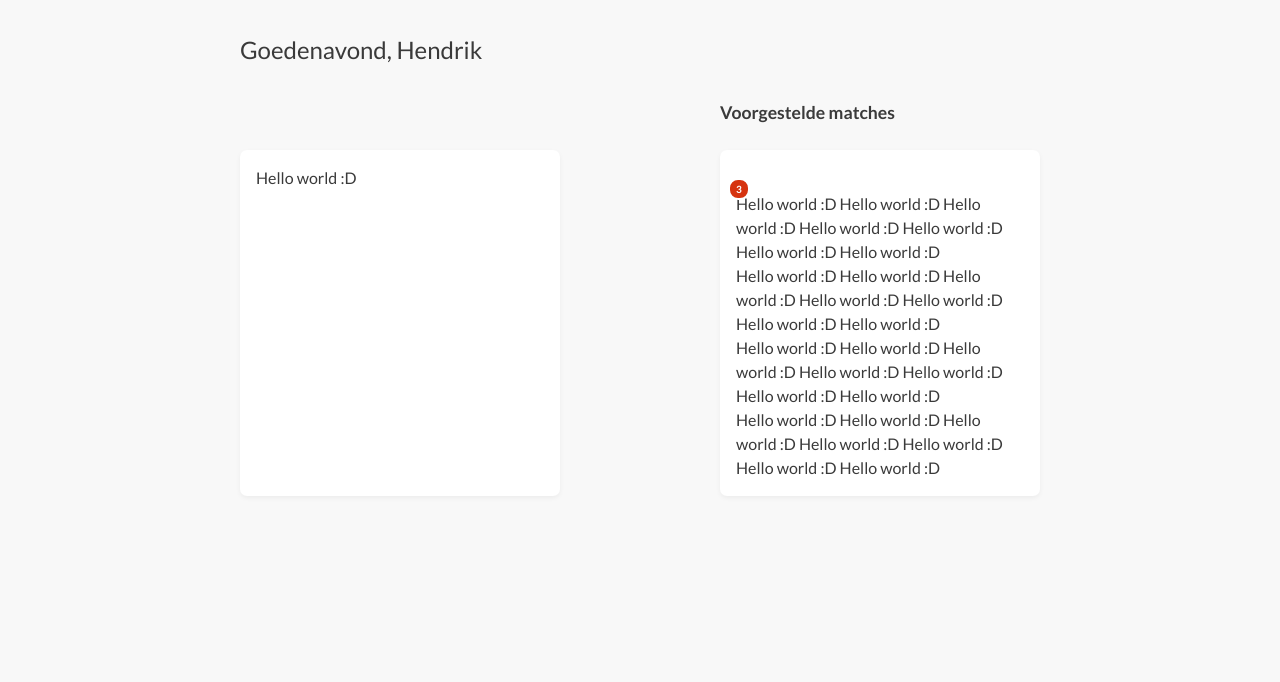
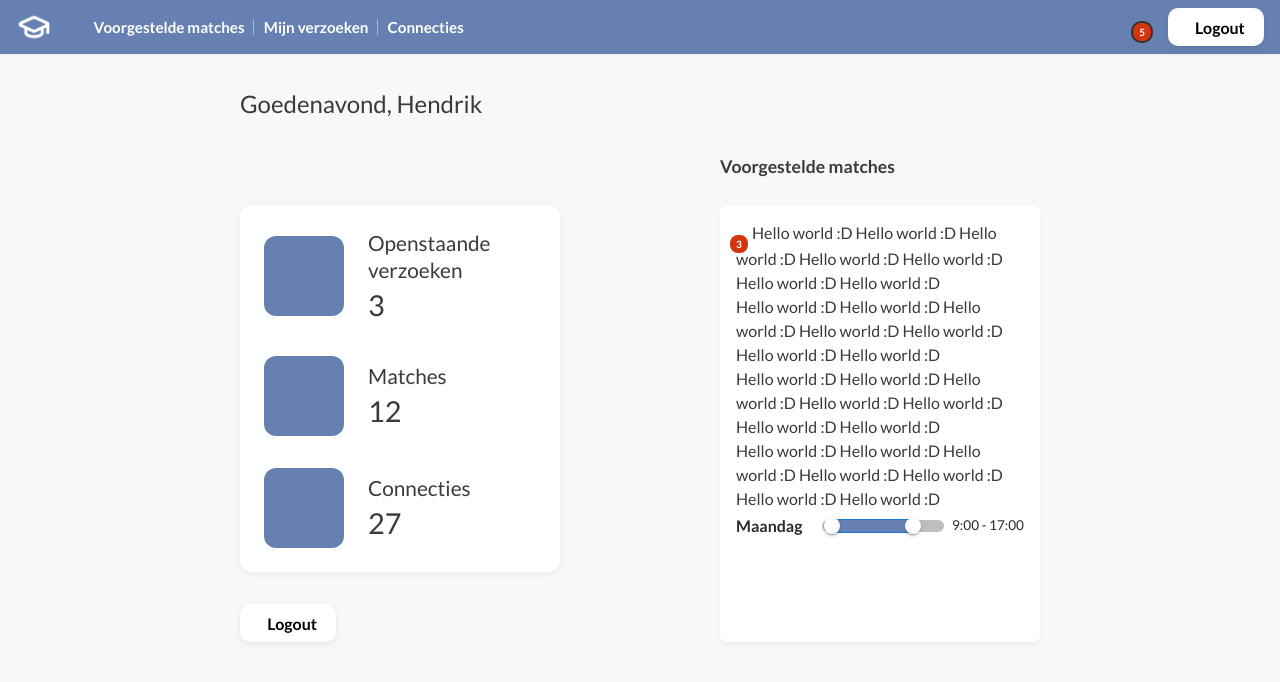
Before and after one commit to al3ksandrs/wailsalutem-digital-learning, a React app in the folder client/: page /student in a window 1280 px wide. Shown: the top 682 px of the page. Built offline with nearby package versions, Linux system fonts and the light colour scheme; some icons are missing; the HTML template or start-up script is replaced by a standard one.

Commit message:
Add components to StudentMainPage as placeholders

```diff
--- a/client/src/pages/StudentMainPage.tsx
+++ b/client/src/pages/StudentMainPage.tsx
@@ -1,23 +1,32 @@
-import React from 'react';
+import React, { useState } from 'react';
+import Header from '../components/Header';
 import ScreenLayout from '../components/ScreenLayout';
 import Notifications from '../components/notifications/NotificationParent';
+import MainInfoPanel from '../components/MainInfoPanel';
+import LogoutButton from '../components/LogoutButton';
+import AvailabilitySlider from '../components/AvailabilitySlider';
+import Modal from '../components/Modal';
 import '../css/student-main.css';
 
 const StudentMainPage: React.FC = () => {
+    const [isModalOpen, setIsModalOpen] = useState(false);
+
     return (
+        <><Header></Header>
             <ScreenLayout
                 greeting="Goedenavond, Hendrik"
                 rightTitle="Voorgestelde matches"
                 leftContent={
-                <div className="student-page-placeholder">
-                    Hello world :D
+                    <div className="student-left-panel">
+                        <div className="panel-box">
+                            <MainInfoPanel pending={3} matches={12} connections={27} />
+                        </div>
+                        <LogoutButton onClick={() => setIsModalOpen(true)} />
                     </div>
                 }
                 rightContent={
                     <div className="student-page-placeholder">
-                    <div>
                         <Notifications />
-                    </div>
 
                         Hello world :D
                         Hello world :D
@@ -52,10 +61,23 @@ const StudentMainPage: React.FC = () => {
                             Hello world :D
                             Hello world :D
                             Hello world :D
+                                <AvailabilitySlider
+                                    day="Maandag"
+                                    value={[9, 17]}
+                                    onChange={(val) => console.log('Maandag availability:', val)}
+                                />
                         </div>
                     </div>
                 }
             />
+            <Modal
+                isOpen={isModalOpen}
+                onClose={() => setIsModalOpen(false)}
+                title="Weet je zeker dat je wilt uitloggen?"
+            >
+                <p>Als je uitlogt, wordt je sessie beëindigd.</p>
+            </Modal>
+        </>
     );
 };
 
```
Lines whose indentation alone changed are shown as unchanged.
